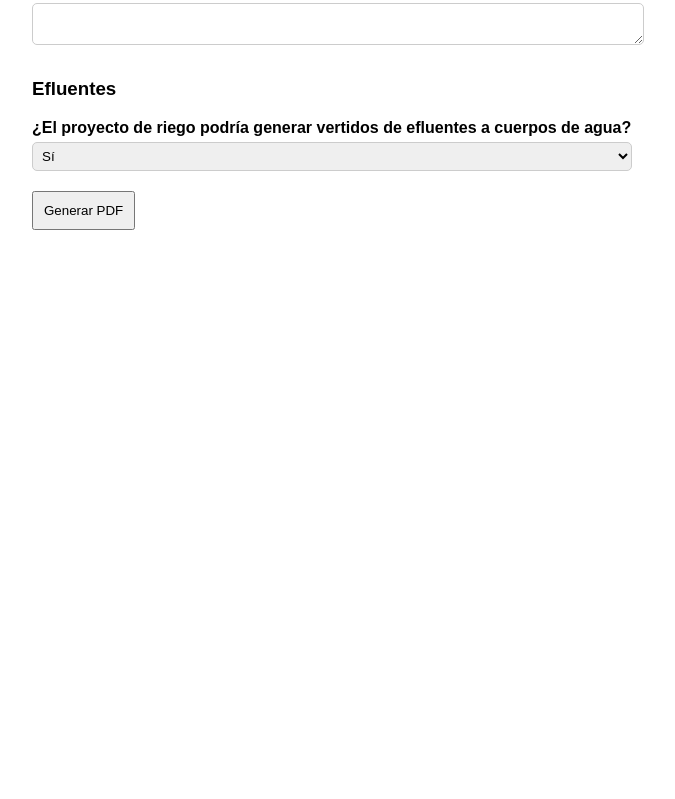
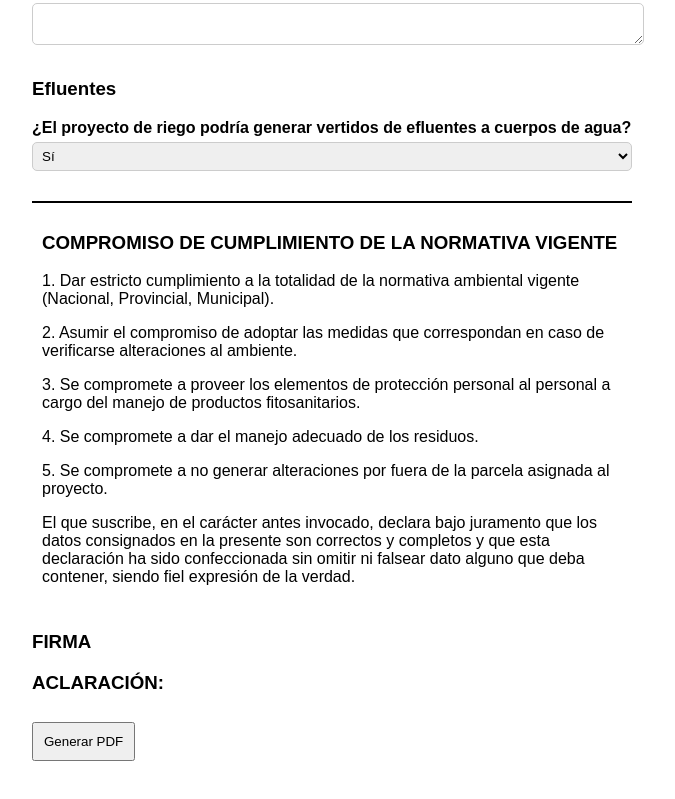
Before and after one commit to enzzzoc/formularioANEXO, a plain HTML site: page index.html in a window 1280 px wide. Shown: the part 1697-2496 px from the top of the page, without its empty margins (308-983 px from the left). Before the commit the page ends 1967 px from the top, so only its background shows below. Drawn offline with Linux system fonts and the light colour scheme.

Commit message:
Update index.html
SE MODIFICO EL ARCHIVO QUE SALE IMPRESO EN PANTALLA LUEGO DE COMPLETADO LOS CAMPOS

```diff
--- a/index.html
+++ b/index.html
@@ -29,8 +29,13 @@
             margin-top: 10px;
             cursor: pointer;
         }
-        .hidden {
-            display: none;
+        .compromiso {
+            margin-top: 20px;
+            padding: 10px;
+            border-top: 2px solid black;
+        }
+        .firma {
+            margin-top: 20px;
         }
     </style>
 </head>
@@ -148,6 +153,20 @@
             <option value="No">No</option>
         </select>
 
+        <!-- COMPROMISO -->
+        <div class="compromiso">
+            <h3>COMPROMISO DE CUMPLIMIENTO DE LA NORMATIVA VIGENTE</h3>
+            <p>1. Dar estricto cumplimiento a la totalidad de la normativa ambiental vigente (Nacional, Provincial, Municipal).</p>
+            <p>2. Asumir el compromiso de adoptar las medidas que correspondan en caso de verificarse alteraciones al ambiente.</p>
+            <p>3. Se compromete a proveer los elementos de protección personal al personal a cargo del manejo de productos fitosanitarios.</p>
+            <p>4. Se compromete a dar el manejo adecuado de los residuos.</p>
+            <p>5. Se compromete a no generar alteraciones por fuera de la parcela asignada al proyecto.</p>
+            <p>El que suscribe, en el carácter antes invocado, declara bajo juramento que los datos consignados en la presente son correctos y completos y que esta declaración ha sido confeccionada sin omitir ni falsear dato alguno que deba contener, siendo fiel expresión de la verdad.</p>
+        </div>
+
+        <!-- Firma -->
+        <h3>FIRMA</h3>
+        <h3>ACLARACIÓN:</h3>
         <button onclick="imprimirPDF()">Generar PDF</button>
     </div>
 
```
